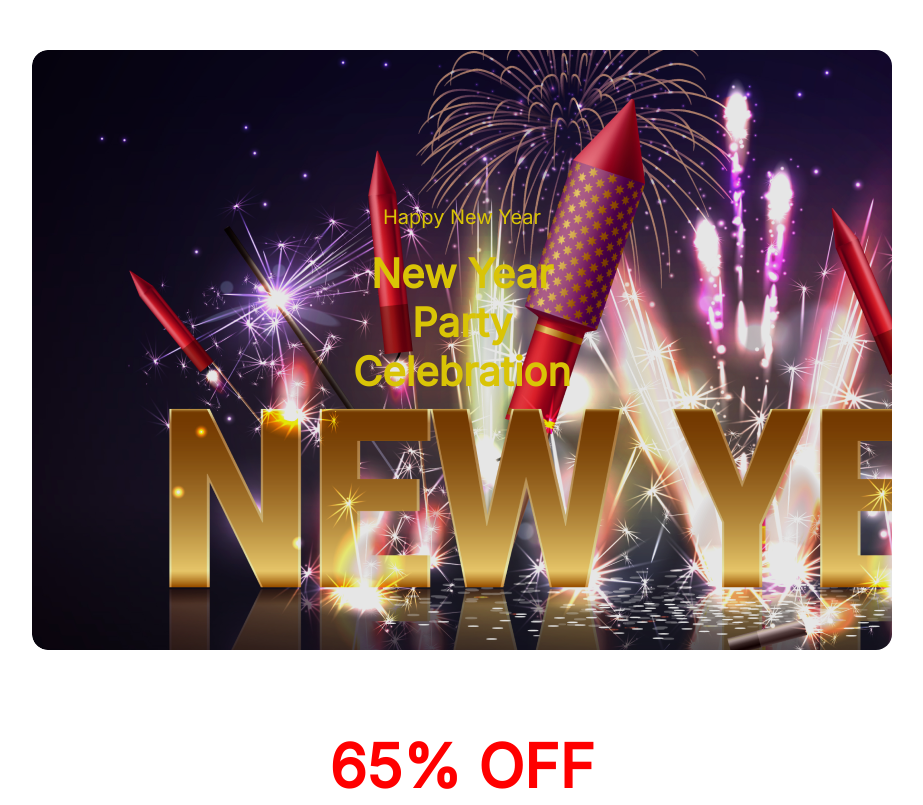
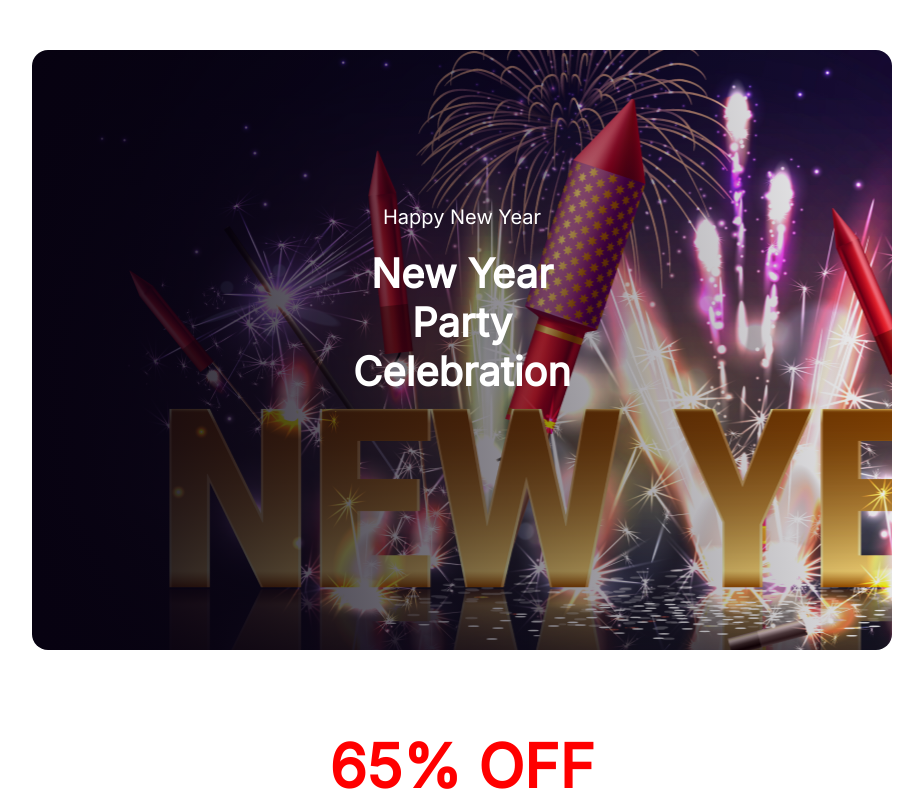
Before and after one commit to SourovDV/web-devloper-batch-9, a plain HTML site: page index.html in a window 1280 px wide. Shown: the top 805 px of the page, without its empty margins (178-1101 px from the left). Drawn offline with Linux system fonts and the light colour scheme; files whose address does not match are found by name.

Commit message:
finally end the project

```diff
--- a/style/style.css
+++ b/style/style.css
@@ -7,8 +7,7 @@
 /* header */
 .banner {
     border-radius: 16px;
-    background-image: url(..//picture/Banner\ Image.png);
-    filter: brightness(90%);
+    background: linear-gradient(80deg,#070211 0%, rgba(7,2,17,0)100%),url(../picture/Banner\ Image.png);
     width: 68%;
     height: 600px;
     border-radius: 16px;
@@ -19,14 +18,14 @@
 .banner .banner-text {
     font-size: 20px;
     padding-top: 18%;
-    color: rgb(241, 218, 6);
+    color: white;
 
 }
 
 .banner .banner-body {
     width: 28%;
     margin: 5px auto;
-    color: rgb(241, 218, 7);
+    color:white;
     font-size: 40px;
 }
 
```
